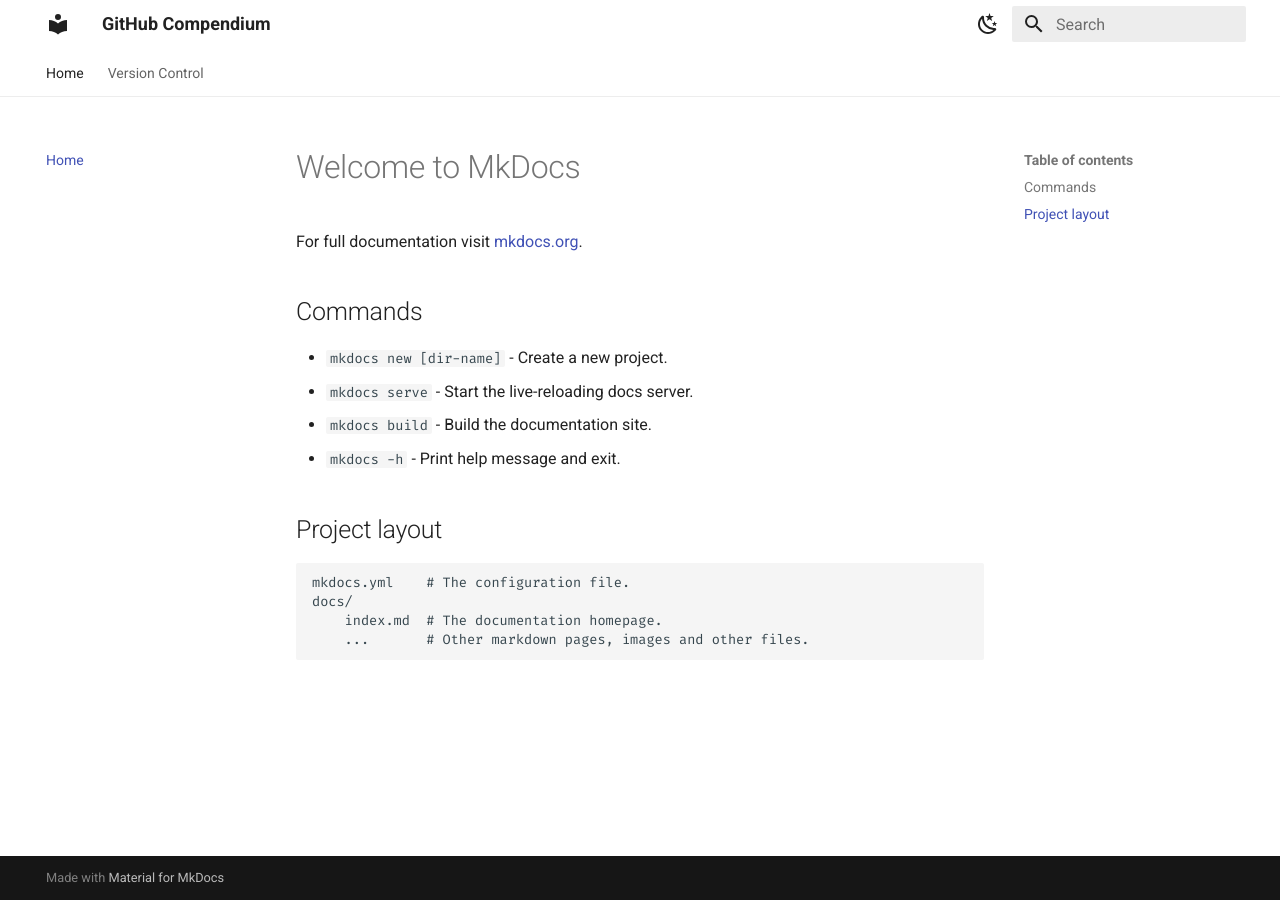
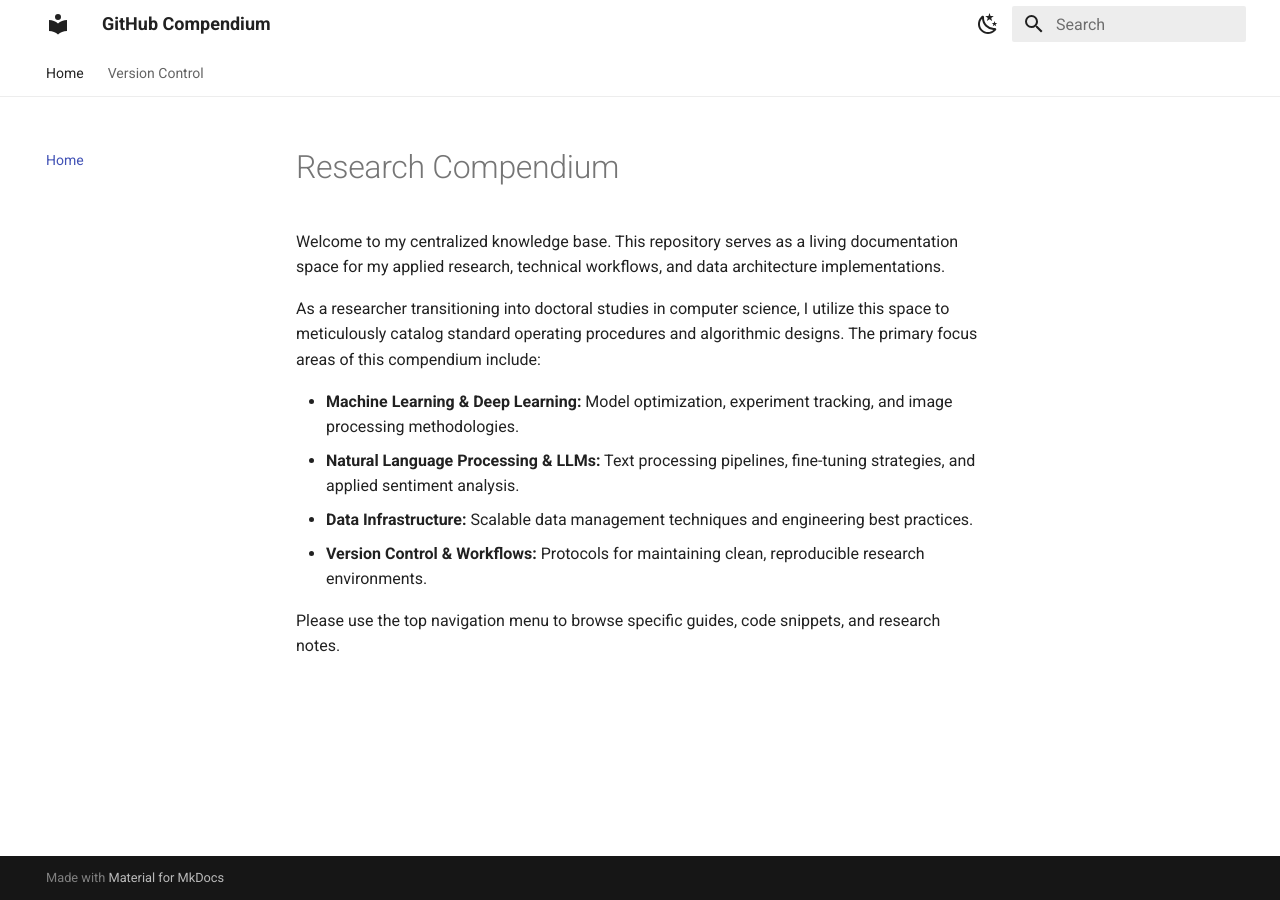
Before and after one commit to rez1Sadik/github-compendium, an MkDocs documentation site: the page built from docs/index.md, in a window 1280 px wide. Built offline with MkDocs 1.6.1 and Material for MkDocs 9.7.7, drawn with Linux system fonts in a browser that asks for light colours.

Commit message:
Update homepage with academic introduction

```diff
--- a/docs/index.md
+++ b/docs/index.md
@@ -1,17 +1,12 @@
-# Welcome to MkDocs
+# Research Compendium
 
-For full documentation visit [mkdocs.org](https://www.mkdocs.org).
+Welcome to my centralized knowledge base. This repository serves as a living documentation space for my applied research, technical workflows, and data architecture implementations.
 
-## Commands
+As a researcher transitioning into doctoral studies in computer science, I utilize this space to meticulously catalog standard operating procedures and algorithmic designs. The primary focus areas of this compendium include:
 
-* `mkdocs new [dir-name]` - Create a new project.
-* `mkdocs serve` - Start the live-reloading docs server.
-* `mkdocs build` - Build the documentation site.
-* `mkdocs -h` - Print help message and exit.
+* **Machine Learning & Deep Learning:** Model optimization, experiment tracking, and image processing methodologies.
+* **Natural Language Processing & LLMs:** Text processing pipelines, fine-tuning strategies, and applied sentiment analysis.
+* **Data Infrastructure:** Scalable data management techniques and engineering best practices.
+* **Version Control & Workflows:** Protocols for maintaining clean, reproducible research environments.
 
-## Project layout
-
-    mkdocs.yml    # The configuration file.
-    docs/
-        index.md  # The documentation homepage.
-        ...       # Other markdown pages, images and other files.
+Please use the top navigation menu to browse specific guides, code snippets, and research notes.
```
